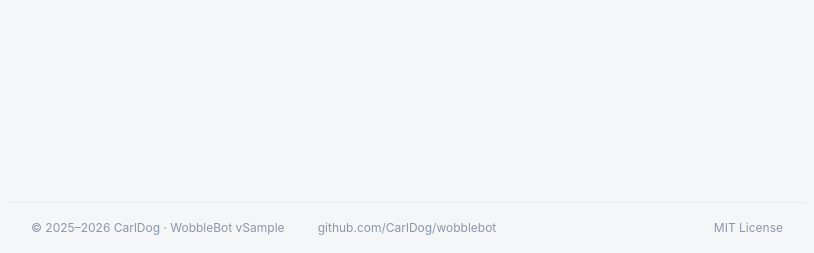
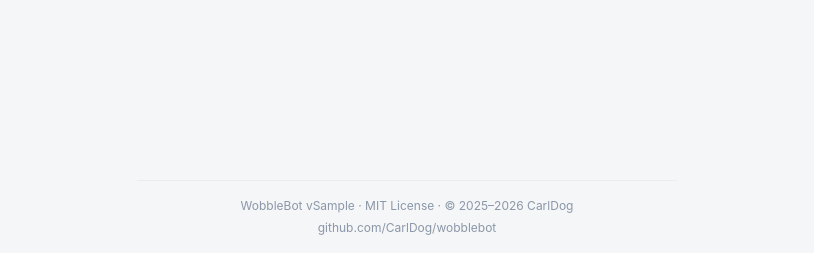
Before and after one commit to CarlDog/wobblebot, a Python web app: template src/wobblebot/web/templates/advisor.html in a window 1280 px wide. Shown: the part 547-800 px from the top of the page, without its empty margins (233-1047 px from the left). Run offline with Jinja, Linux system fonts and the light colour scheme; the template is opened without the code that fills it: most values are stand-ins (such as "Sample title", 1, 10 or a date in 2020).

Commit message:
Stage 8.4.E polish: footer — two-line centered stack
Operator preferred a stacked centered layout over the
three-column grid. Two lines, both centered, equal weight:

Line 1: ``WobbleBot v{{ version }} · MIT License · © 2025–2026 CarlDog``
        (version, license link, copyright — meta info)
Line 2: ``github.com/CarlDog/wobblebot``
        (primary repo link)

Implementation:
- Switched layout from CSS Grid (3 columns) to flexbox column
  with ``align-items: center``.
- Max-width 800 → 540 — narrower feels more deliberate for a
  centered footer that doesn't need to span full content width.
- 4px gap between lines; line-spacing inherits via line-height.
- Both the MIT License inline link AND the GitHub link reuse
  the existing ``.app-footer-link`` class (cyan-on-hover).

Co-Authored-By: Claude Opus 4.7 (1M context) <noreply@anthropic.com>

```diff
--- a/src/wobblebot/web/static/base.css
+++ b/src/wobblebot/web/static/base.css
@@ -493,26 +493,15 @@ main.content {
 }
 
 .app-footer-inner {
-  max-width: 800px;
+  max-width: 540px;
   margin: 0 auto;
   padding: 16px 24px;
-  display: grid;
-  grid-template-columns: 1fr auto 1fr;
+  display: flex;
+  flex-direction: column;
   align-items: center;
-  gap: 16px;
+  gap: 4px;
   border-top: 1px solid var(--border-subtle);
-}
-
-.app-footer-inner > :first-child {
-  justify-self: start;
-}
-
-.app-footer-inner > :nth-child(2) {
-  justify-self: center;
-}
-
-.app-footer-inner > :last-child {
-  justify-self: end;
+  text-align: center;
 }
 
 .app-footer-link {
--- a/src/wobblebot/web/templates/layout.html
+++ b/src/wobblebot/web/templates/layout.html
@@ -111,23 +111,23 @@
   <main class="content">
     {% block content %}{% endblock %}
   </main>
-  {# Footer — three columns: copyright + version (left), GitHub
-     repo link (center), MIT License link (right). Year range
-     matches the project LICENSE file. #}
+  {# Footer — two centered lines. Line 1: version + license link
+     + copyright (the meta facts). Line 2: repo link (the primary
+     callable). Both same muted weight; line spacing breathes a
+     little. #}
   <footer class="app-footer">
     <div class="app-footer-inner">
-      <span class="app-footer-brand">
-        © 2025–2026 CarlDog · WobbleBot v{{ app_version }}
-      </span>
+      <div class="app-footer-meta">
+        WobbleBot v{{ app_version }} ·
+        <a class="app-footer-link"
+           href="https://github.com/CarlDog/wobblebot/blob/main/LICENSE"
+           target="_blank" rel="noopener noreferrer">MIT License</a> ·
+        © 2025–2026 CarlDog
+      </div>
       <a class="app-footer-link"
          href="https://github.com/CarlDog/wobblebot"
          target="_blank" rel="noopener noreferrer">
         github.com/CarlDog/wobblebot
-      </a>
-      <a class="app-footer-link"
-         href="https://github.com/CarlDog/wobblebot/blob/main/LICENSE"
-         target="_blank" rel="noopener noreferrer">
-        MIT License
       </a>
     </div>
   </footer>
```
